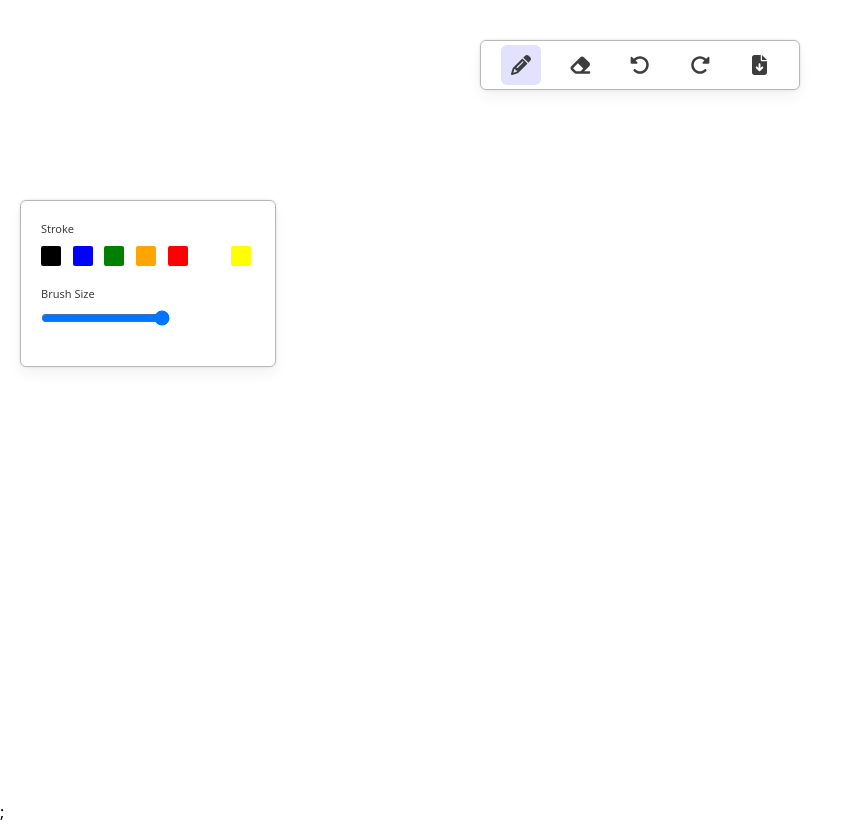
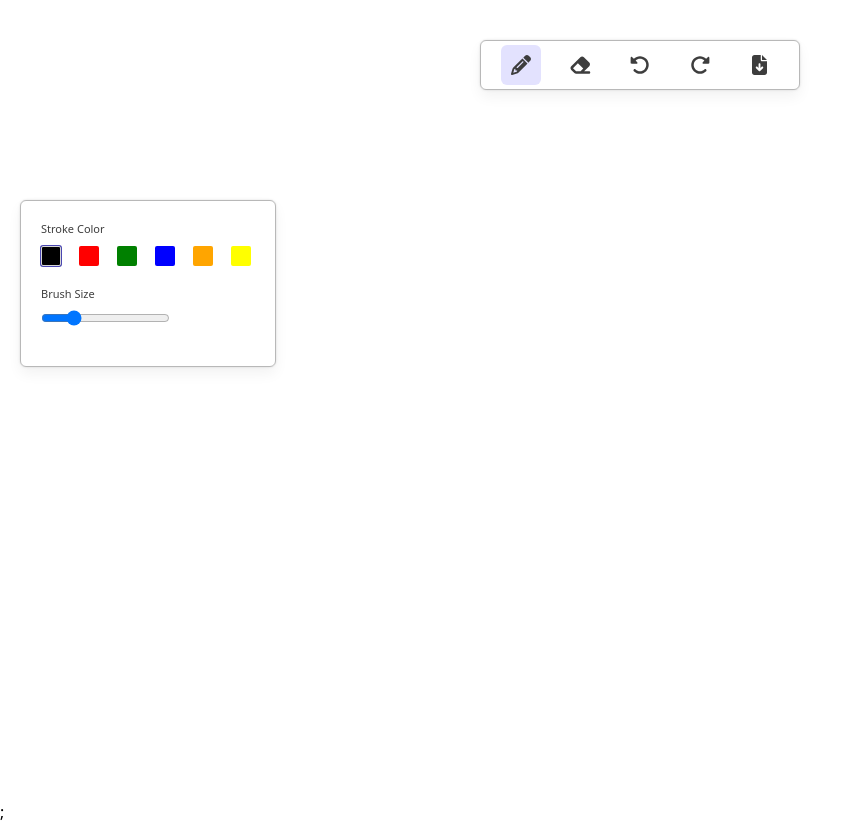
Before and after one commit to Sneha1203/Web-Canvas, a Next.js app in the folder web-canvas/: page / in a window 1280 px wide. Shown: the whole page, without its empty margins (0-864 px from the left). Built offline with nearby package versions, Linux system fonts and the light colour scheme.

Commit message:
created slice for toolbar

```diff
--- a/web-canvas/src/components/Board/index.js
+++ b/web-canvas/src/components/Board/index.js
@@ -1,8 +1,13 @@
 import { useEffect, useRef } from 'react';
+import { useSelector, useDispatch } from 'react-redux'
+
 import styles from './index.module.css';
+
 
 const Board = () => {
     const canvasRef = useRef(null);
+    const {activeMenuItem, actionMenuItem} = useSelector((state) => state.menu)
+    const {color, size} = useSelector((state) => state.toolbar[activeMenuItem])
 
     useEffect(() => {
         if(!canvasRef.current) return;
--- a/web-canvas/src/components/Toolbar/index.js
+++ b/web-canvas/src/components/Toolbar/index.js
@@ -1,39 +1,46 @@
+import { useSelector, useDispatch } from 'react-redux'
+import cx from 'classnames';
+
 import styles from './index.module.css'
+
 import { COLORS, MENU_ITEMS } from '../../constants'
-import { useSelector } from 'react-redux'
+import {changeColor, changeBrushSize } from '../../slice/toolbarSlice'
+import { socket } from 'socket.io-client';
+
 const Toolbar = () => {
-
+    const dispatch = useDispatch()
     const activeMenuItem = useSelector((state) => state.menu.activeMenuItem)
     const showStrokeToolOption = activeMenuItem === MENU_ITEMS.PENCIL
     const showBrushToolOption = activeMenuItem === MENU_ITEMS.PENCIL || activeMenuItem === MENU_ITEMS.ERASER
+    const {color, size} = useSelector((state) => state.toolbar[activeMenuItem])
+
     const updateBrushSize = (e) => {
-
+        dispatch(changeBrushSize({item: activeMenuItem, size: e.target.value}))
     }
 
-    return (
-        <div className={styles.toolbarContainer}>
+    const updateColor = (newColor) => {
+        dispatch(changeColor({item: activeMenuItem, color: newColor}))
+    }
+
+    return (<div className={styles.toolbarContainer}>
         {showStrokeToolOption && <div className={styles.toolItem}>
-            <h4 className={styles.toolText}>Stroke</h4>
+            <h4 className={styles.toolText}>Stroke Color</h4>
             <div className={styles.itemContainer}>
-                <div className={styles.colorBox} style={{backgroundColor: COLORS.BLACK}} />
-                <div className={styles.colorBox} style={{backgroundColor: COLORS.BLUE}} />
-                <div className={styles.colorBox} style={{backgroundColor: COLORS.GREEN}} />
-                <div className={styles.colorBox} style={{backgroundColor: COLORS.ORANGE}} />
-                <div className={styles.colorBox} style={{backgroundColor: COLORS.RED}} />
-                <div className={styles.colorBox} style={{backgroundColor: COLORS.WHITE}} />
-                <div className={styles.colorBox} style={{backgroundColor: COLORS.YELLOW}} />
+                <div className={cx(styles.colorBox, {[styles.active]: color === COLORS.BLACK})} style={{backgroundColor: COLORS.BLACK}} onClick={() => updateColor(COLORS.BLACK)}/>
+                <div className={cx(styles.colorBox, {[styles.active]: color === COLORS.RED})} style={{backgroundColor: COLORS.RED}} onClick={() => updateColor(COLORS.RED)}/>
+                <div className={cx(styles.colorBox, {[styles.active]: color === COLORS.GREEN})} style={{backgroundColor: COLORS.GREEN}} onClick={() => updateColor(COLORS.GREEN)}/>
+                <div className={cx(styles.colorBox, {[styles.active]: color === COLORS.BLUE})} style={{backgroundColor: COLORS.BLUE}} onClick={() => updateColor(COLORS.BLUE)}/>
+                <div className={cx(styles.colorBox, {[styles.active]: color === COLORS.ORANGE})} style={{backgroundColor: COLORS.ORANGE}} onClick={() => updateColor(COLORS.ORANGE)}/>
+                <div className={cx(styles.colorBox, {[styles.active]: color === COLORS.YELLOW})} style={{backgroundColor: COLORS.YELLOW}} onClick={() => updateColor(COLORS.YELLOW)}/>
             </div>
         </div>}
-            {showBrushToolOption && <div className={styles.toolItem}>
-                <h4 className={styles.toolText}>Brush Size</h4>
-                <div className={styles.itemContainer}>
-                    <input type="range" min={1} max={10} step={1} onChange={updateBrushSize} />
-                </div>
-            </div>}
-
-        </div>
-
-    )
+        {showBrushToolOption && <div className={styles.toolItem}>
+            <h4 className={styles.toolText}>Brush Size</h4>
+            <div className={styles.itemContainer}>
+                <input type="range" min={1} max={10} step={1} onChange={updateBrushSize} value={size}/>
+            </div>
+        </div>}
+    </div>)
 }
 
 export default Toolbar;
--- a/web-canvas/src/components/Toolbar/index.module.css
+++ b/web-canvas/src/components/Toolbar/index.module.css
@@ -9,7 +9,7 @@
 
         .toolText {
             font-size: 11px;
-            color: theme('colors.text1')
+            color: theme('colors.text1');
         }
 
         .itemContainer {
@@ -18,11 +18,18 @@
             .colorBox {
                 @apply h-5 w-5 mr-1 rounded-sm cursor-pointer;
 
-                &:hover, &:active {
-                    border: 1px solid theme('colors.border2');
+                &:hover, &.active {
+                    border: 1.5px solid theme('colors.border2');
                     box-shadow: theme('colors.shadow2');
                 }
             }
         }
     }
+
+    @media screen and (max-width: 640px) {
+        top: unset;
+        bottom: 0;
+        width: 100%;
+        left: 0;
+    }
 }
--- a/web-canvas/src/slice/toolbarSlice.js
+++ b/web-canvas/src/slice/toolbarSlice.js
@@ -0,0 +1,33 @@
+import { createSlice } from '@reduxjs/toolkit'
+import { MENU_ITEMS, COLORS } from '@/constants'
+
+const initialState = {
+    [MENU_ITEMS.PENCIL]: {
+        color: COLORS.BLACK,
+        size: 3
+    },
+    [MENU_ITEMS.ERASER]: {
+        color: COLORS.WHITE,
+        size: 3
+    },
+    [MENU_ITEMS.UNDO]: {},
+    [MENU_ITEMS.REDO]: {},
+    [MENU_ITEMS.DOWNLOAD]: {},
+}
+
+export const toolbarSlice = createSlice({
+    name: 'toolbar',
+    initialState,
+    reducers: {
+        changeColor: (state, action) => {
+            state[action.payload.item].color = action.payload.color
+        },
+        changeBrushSize: (state, action) => {
+            state[action.payload.item].size = action.payload.size
+        }
+    }
+})
+
+export const {changeColor, changeBrushSize} = toolbarSlice.actions
+
+export default toolbarSlice.reducer
--- a/web-canvas/src/store.js
+++ b/web-canvas/src/store.js
@@ -1,8 +1,10 @@
 import { configureStore } from "@reduxjs/toolkit";
 import MenuReducer from './slice/menuSlice';
+import ToolbarReducer from './slice/toolbarSlice';
 
 export const store = configureStore ({
     reducer: {
-        menu: MenuReducer
+        menu: MenuReducer,
+        toolbar: ToolbarReducer
     }
 })
```
